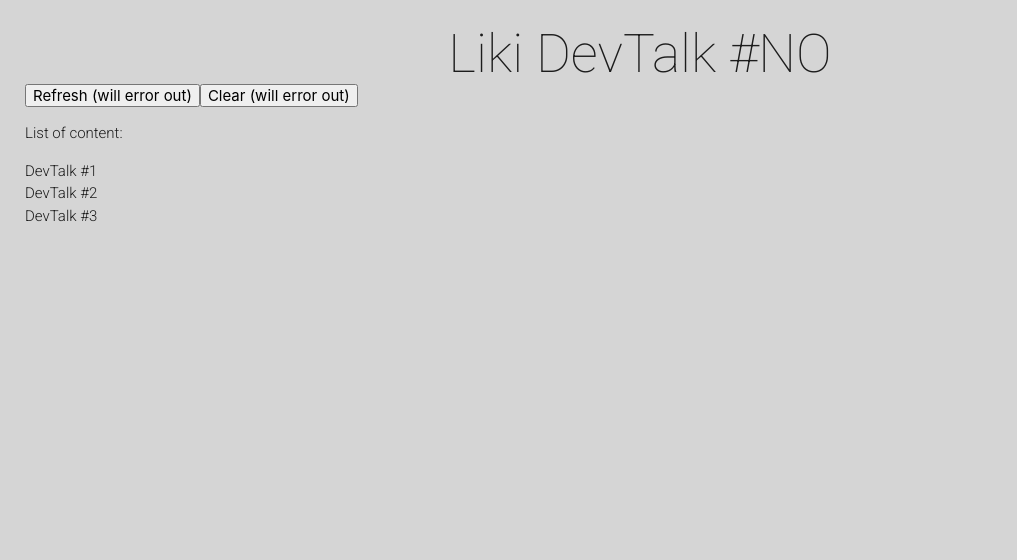
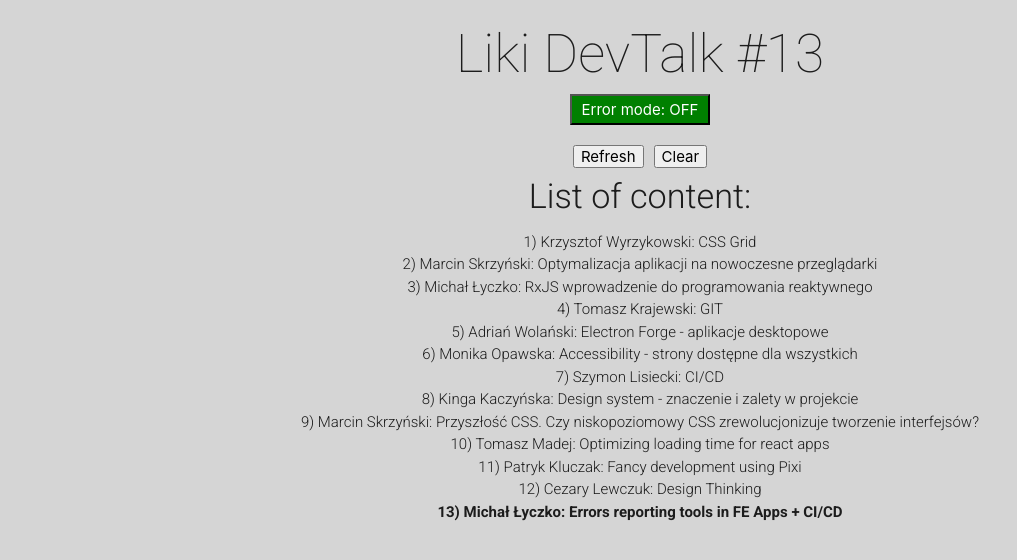
Before and after one commit to lyczos/liki-devtalk-sentry, an Angular app: page / in a window 1280 px wide. Shown: the top 560 px of the page, without its empty margins (0-1017 px from the left). Built offline with nearby package versions, Linux system fonts and the light colour scheme.

Commit message:
add content for error app

```diff
--- a/src/app/app.component.html
+++ b/src/app/app.component.html
@@ -1,12 +1,23 @@
 <div class="box">
-  <h2>Liki DevTalk #NO</h2>
-  <button (click)="refreshList()">Refresh (will error out)</button>
-  <button (click)="clearList()">Clear (will error out)</button>
+  <h2>Liki DevTalk #{{listOfContent.length}}</h2>
+  <button (click)="toggleErrorMode()" [class.error-mode-on]="errorMode"
+          class="error-mode">
+    Error mode: {{errorMode ? 'ON' : 'OFF'}}
+  </button>
 
-  <p>
+  <div class="actions">
+    <button (click)="refreshList()">Refresh  {{errorMode ? ' (will error out)' : ''}}</button>
+    <button (click)="clearList()">Clear {{errorMode ? ' (will error out)' : ''}}</button>
+  </div>
+   <h4>
     List of content:
-  </p>
+  </h4>
   <ul>
-    <li *ngFor="let item of listOfContent">{{item}}</li>
+    <li *ngFor="let item of listOfContent;
+                let i = index;
+                let last = last;"
+        [class.current]="last">
+      {{i+1}}) {{item.author}}: {{item.topic}}
+    </li>
   </ul>
 </div>
--- a/src/app/app.component.scss
+++ b/src/app/app.component.scss
@@ -1,3 +1,25 @@
 .box {
   padding: 25px;
+  text-align: center;
 }
+.current {
+  font-weight: bold;
+}
+.actions {
+  margin: 5px 0;
+  button {
+    margin: 5px;
+    cursor: pointer;
+  }
+}
+
+.error-mode {
+  padding: 5px 10px;
+  margin: 10px;
+  display: inline-block;
+  background: green;
+  color: #fff;
+}
+.error-mode-on {
+  background: darkred;
+}
--- a/src/app/app.component.ts
+++ b/src/app/app.component.ts
@@ -1,5 +1,30 @@
 import { Component, OnInit } from '@angular/core';
 
+const initialListOfContent: DevTalk[] = [
+  { author: 'Krzysztof Wyrzykowski', topic: 'CSS Grid' },
+  { author: 'Marcin Skrzyński', topic: 'Optymalizacja aplikacji na nowoczesne przeglądarki' },
+  { author: 'Michał Łyczko', topic: ' RxJS wprowadzenie do programowania reaktywnego' },
+  { author: 'Tomasz Krajewski', topic: 'GIT' },
+  { author: 'Adriań Wolański', topic: 'Electron Forge - aplikacje desktopowe' },
+  {
+    author: 'Monika Opawska',
+    topic: 'Accessibility - strony dostępne dla wszystkich',
+  },
+  { author: 'Szymon Lisiecki', topic: 'CI/CD' },
+  { author: 'Kinga Kaczyńska', topic: 'Design system - znaczenie i zalety w projekcie' },
+  {
+    author: 'Marcin Skrzyński',
+    topic: 'Przyszłość CSS. Czy niskopoziomowy CSS zrewolucjonizuje tworzenie interfejsów?',
+  },
+  { author: 'Tomasz Madej', topic: 'Optimizing loading time for react apps' },
+  { author: 'Patryk Kluczak', topic: 'Fancy development using Pixi' },
+  { author: 'Cezary Lewczuk', topic: 'Design Thinking' },
+  { author: 'Michał Łyczko', topic: 'Errors reporting tools in FE Apps + CI/CD' },
+];
+type DevTalk = {
+  author: string;
+  topic: string;
+};
 @Component({
   selector: 'app-root',
   templateUrl: './app.component.html',
@@ -7,26 +32,47 @@ import { Component, OnInit } from '@angular/core';
 })
 export class AppComponent implements OnInit {
   title = 'liki-devtalk-sentry';
-  listOfContent: string[];
+  listOfContent: DevTalk[];
+  errorMode = false;
 
   ngOnInit() {
-    this.listOfContent = ['DevTalk #1', 'DevTalk #2', 'DevTalk #3'];
+    this.listOfContent = [...initialListOfContent];
   }
+  refreshList() {
+    const devTalk: DevTalk = {
+      author: 'Adrian Wolański',
+      topic: '[AMA] Programista na bezrobociu',
+    };
+    if (this.errorMode) {
+      // @ts-ignore
+      this.listOfContent = {
+        ...this.listOfContent,
+        ...devTalk,
+      };
+      return;
+    }
 
-  refreshList() {
-    // @ts-ignore
-    this.listOfContent = 'DevTalk #1';
+    devTalk.topic += ` - część ${this.listOfContent.length - initialListOfContent.length + 1}`;
+    this.listOfContent = [...this.listOfContent, devTalk];
   }
 
   clearList() {
-    this.listOfContent = [];
-    this.assignNull(); // let's do smth stupid by mistake
+    if (this.errorMode) {
+      this.assignUndefined(); // let's do smth stupid by mistake...
+      return;
+    }
+    this.listOfContent = [...initialListOfContent];
+
     if (this.listOfContent.length) {
-      alert('Yay!, no error.');
+      alert('Done.');
     }
   }
 
-  assignNull() {
-    this.listOfContent = null;
+  toggleErrorMode() {
+    this.errorMode = !this.errorMode;
+  }
+
+  assignUndefined() {
+    this.listOfContent = undefined;
   }
 }
--- a/src/index.html
+++ b/src/index.html
@@ -2,7 +2,7 @@
 <html lang="en">
 <head>
   <meta charset="utf-8">
-  <title>Liki DevTalk: Error Reporting - Sentry</title>
+  <title>Liki - DevTalk #13: Errors reporting tools in FE Apps + CI/CD</title>
   <base href=".">
   <meta name="viewport" content="width=device-width, initial-scale=1">
   <link rel="icon" type="image/x-icon" href="favicon.ico">
--- a/src/styles.scss
+++ b/src/styles.scss
@@ -4,7 +4,7 @@ body {
   font-weight: 300;
   background: rgba(172, 172, 172, 0.5)
 }
-h1, h2 {
+h1, h2, h3, h4 {
   text-align: center;
   padding: 0;
   margin: 0;
```
